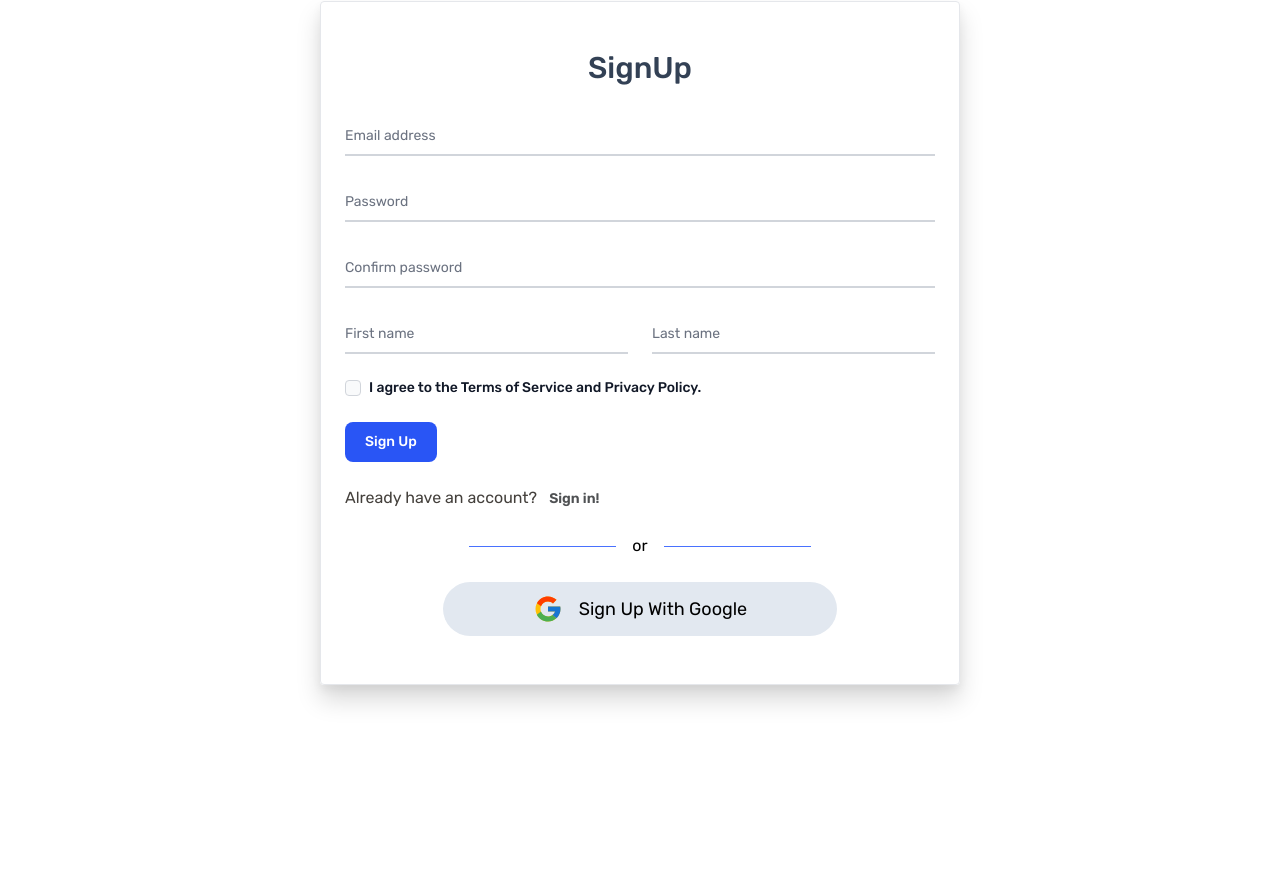
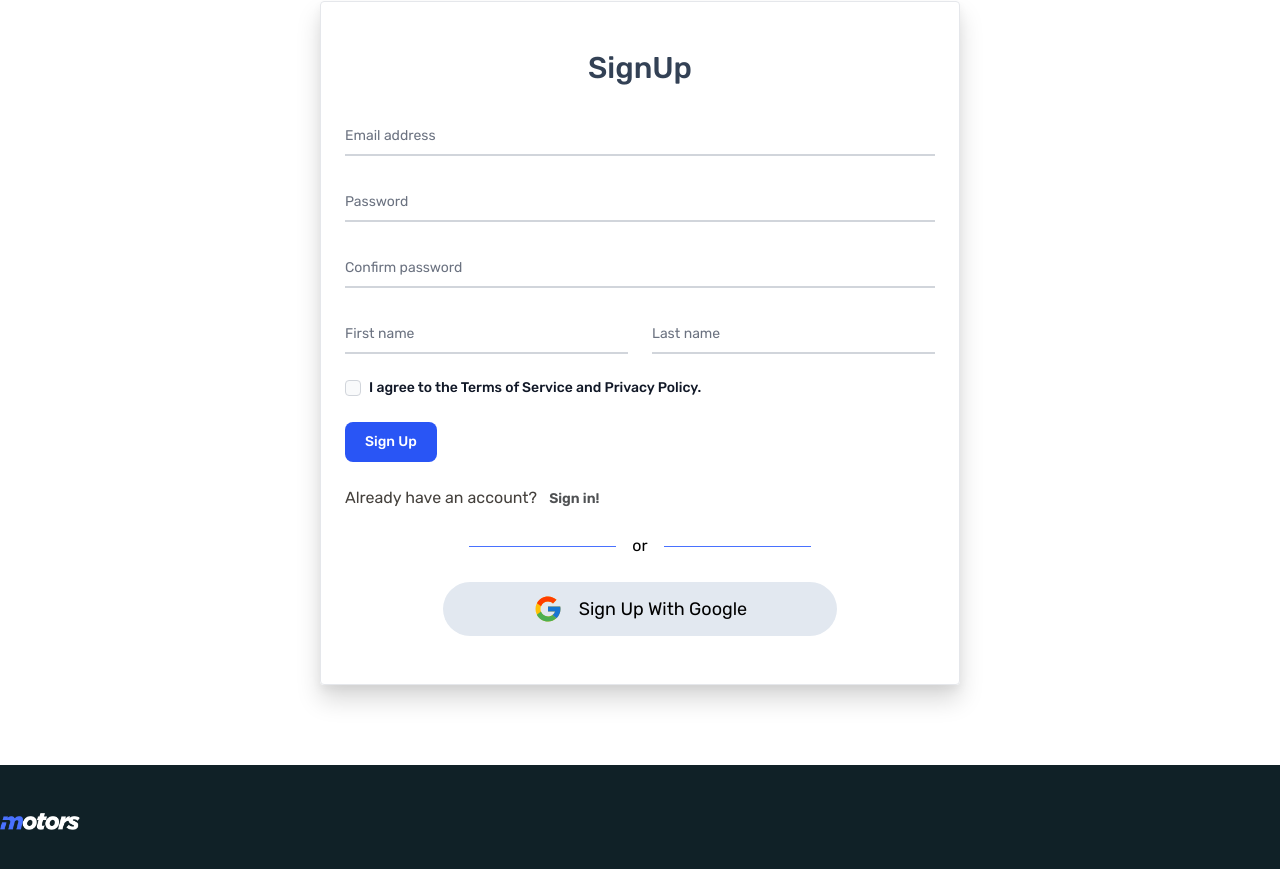
Before and after one commit to NishatFariza/motors-car-client, a React (Create React App) app: page /signUp in a window 1280 px wide. Shown: the part 171-1040 px from the top of the page. Before the commit the page ends 936 px from the top, so only its background shows below. Built offline with nearby package versions, Linux system fonts and the light colour scheme.

Commit message:
footer logo add .

```diff
--- a/src/pages/Shared/Footer/Footer.jsx
+++ b/src/pages/Shared/Footer/Footer.jsx
@@ -1,11 +1,16 @@
-import React from 'react';
+import React from "react";
+import footerLogo from "../../../images/logo.png";
 
 const Footer = () => {
-    return (
-        <footer>
-
-        </footer>
-    );
+  return (
+    <footer className="shared-bg py-12">
+      <div className="mx-auto container">
+        <div className="w-3/12">
+          <img className="w-3/12" src={footerLogo} alt="" />
+        </div>
+      </div>
+    </footer>
+  );
 };
 
 export default Footer;
--- a/src/pages/Shared/Header/Header.css
+++ b/src/pages/Shared/Header/Header.css
@@ -1,4 +1,4 @@
-.nav{
+.shared-bg{
     background-color: #102127;
 }
 .menu-text{
--- a/src/pages/Shared/Header/Header.jsx
+++ b/src/pages/Shared/Header/Header.jsx
@@ -5,7 +5,7 @@ import "./Header.css";
 
 const Header = () => {
   return (
-    <nav className="flex justify-around items-center nav py-5 text-white ">
+    <nav className="flex justify-around items-center shared-bg py-5 text-white ">
       <div>
         <img src={logo} alt="" />
       </div>
```
